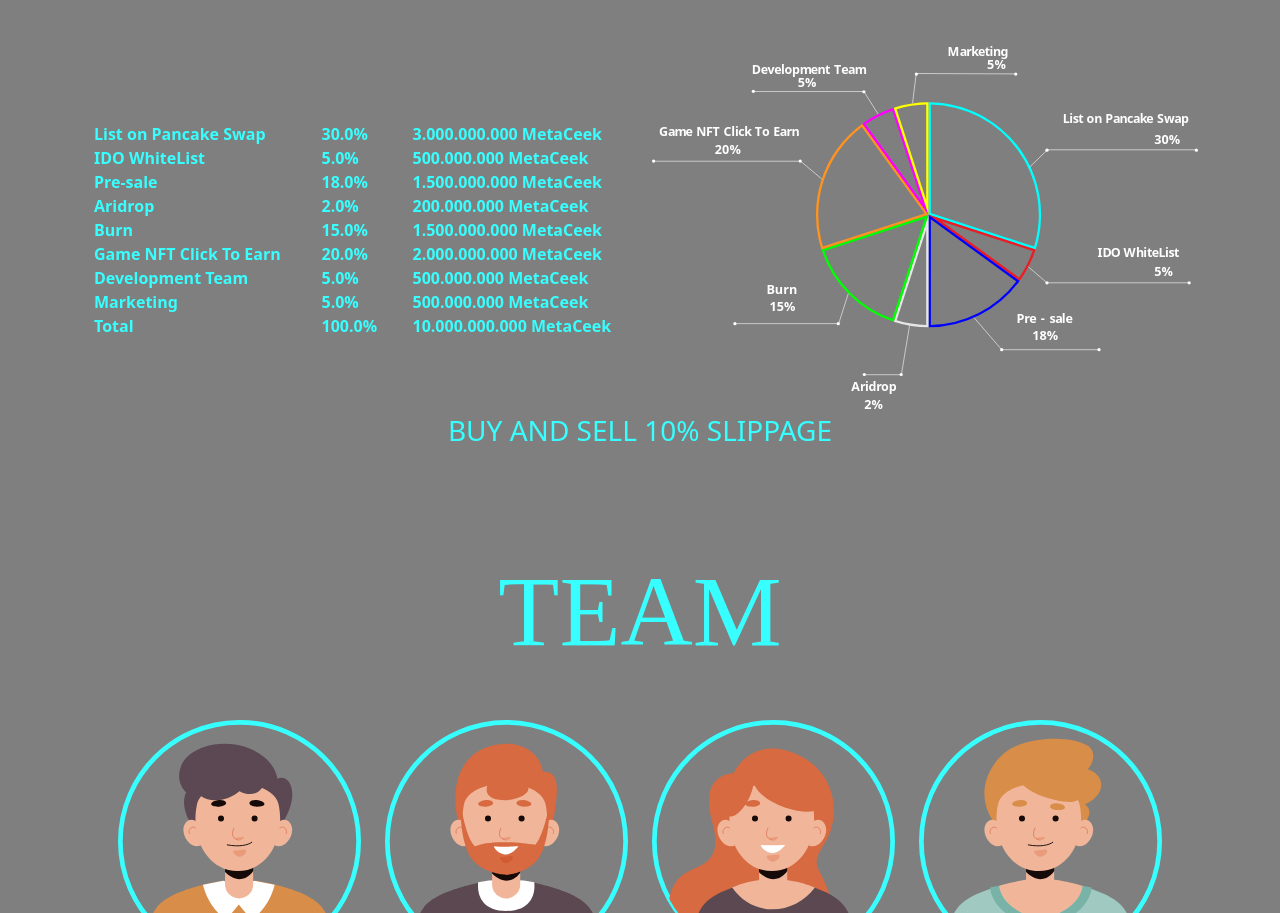
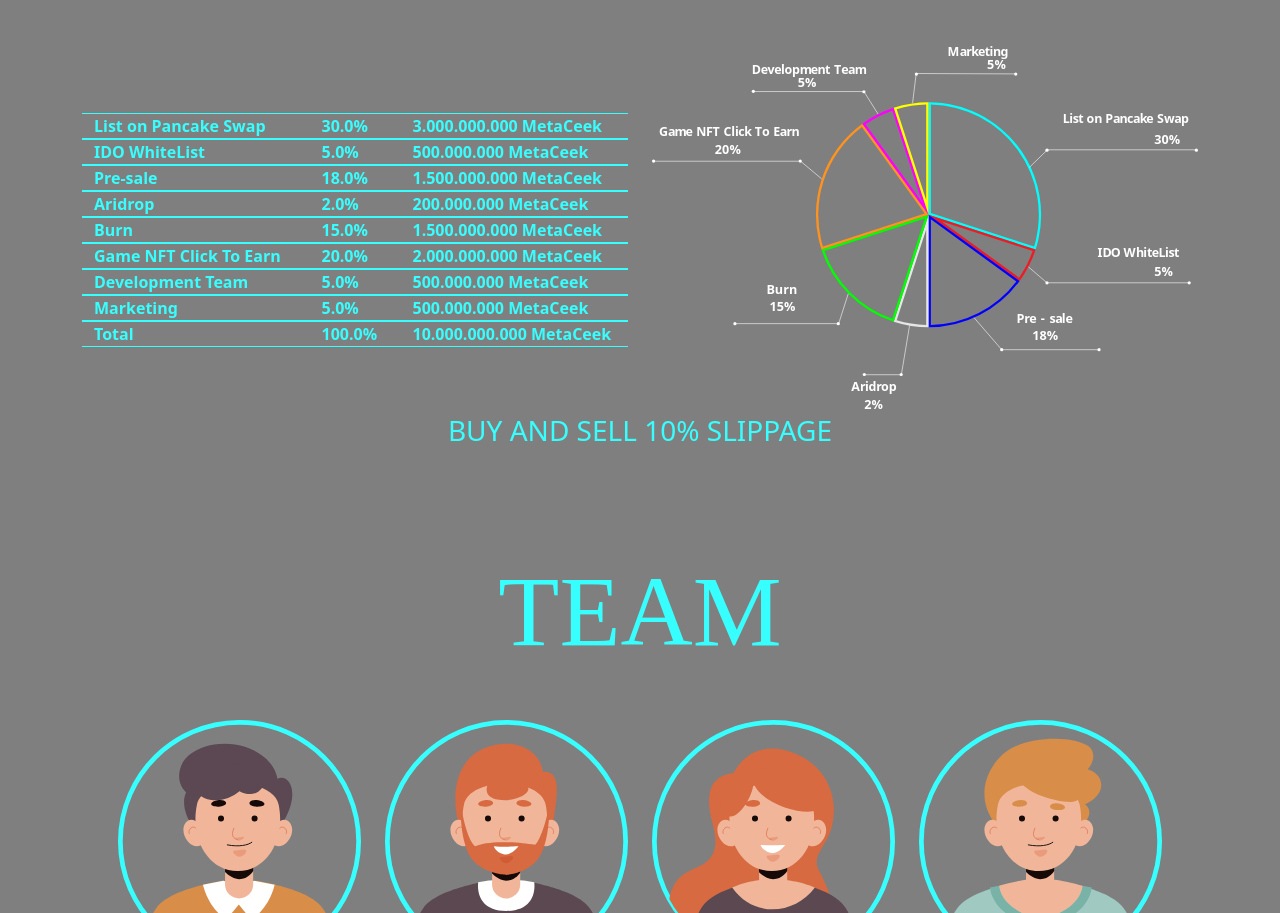
Before and after one commit to phucbinh2001/metaceek, a plain HTML site: page index.html in a window 1280 px wide. Shown: the part 1631-2544 px from the top of the page. Drawn offline with nearby package versions, Linux system fonts and the light colour scheme; a web font is replaced by a local one.

Commit message:
thêm bảng

```diff
--- a/css/style.css
+++ b/css/style.css
@@ -114,6 +114,11 @@ a:hover {
   font-weight: 700;
 }
 
+.table-custom > .row {
+  border-top: 1px solid #38ffff;
+  border-bottom: 1px solid #38ffff;
+}
+
 .contact .title {
   margin-bottom: 50px;
 }
```
